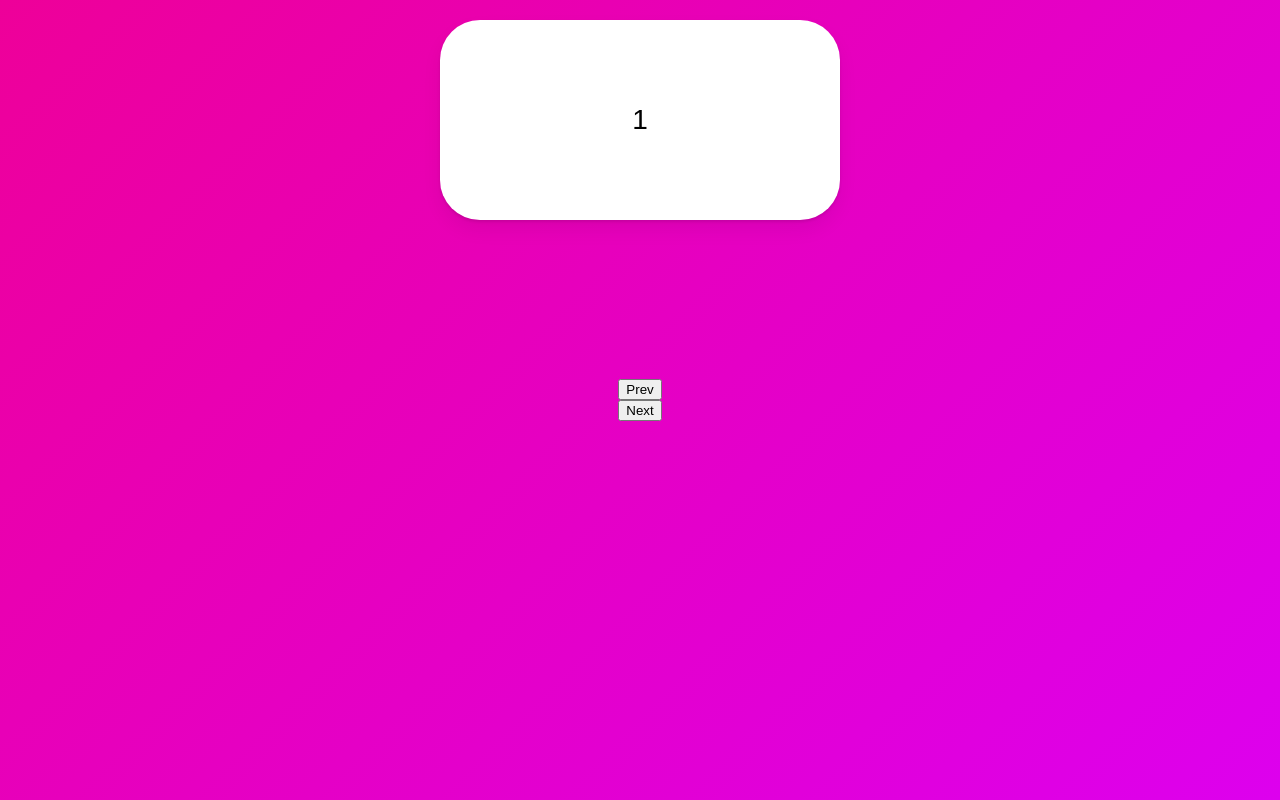
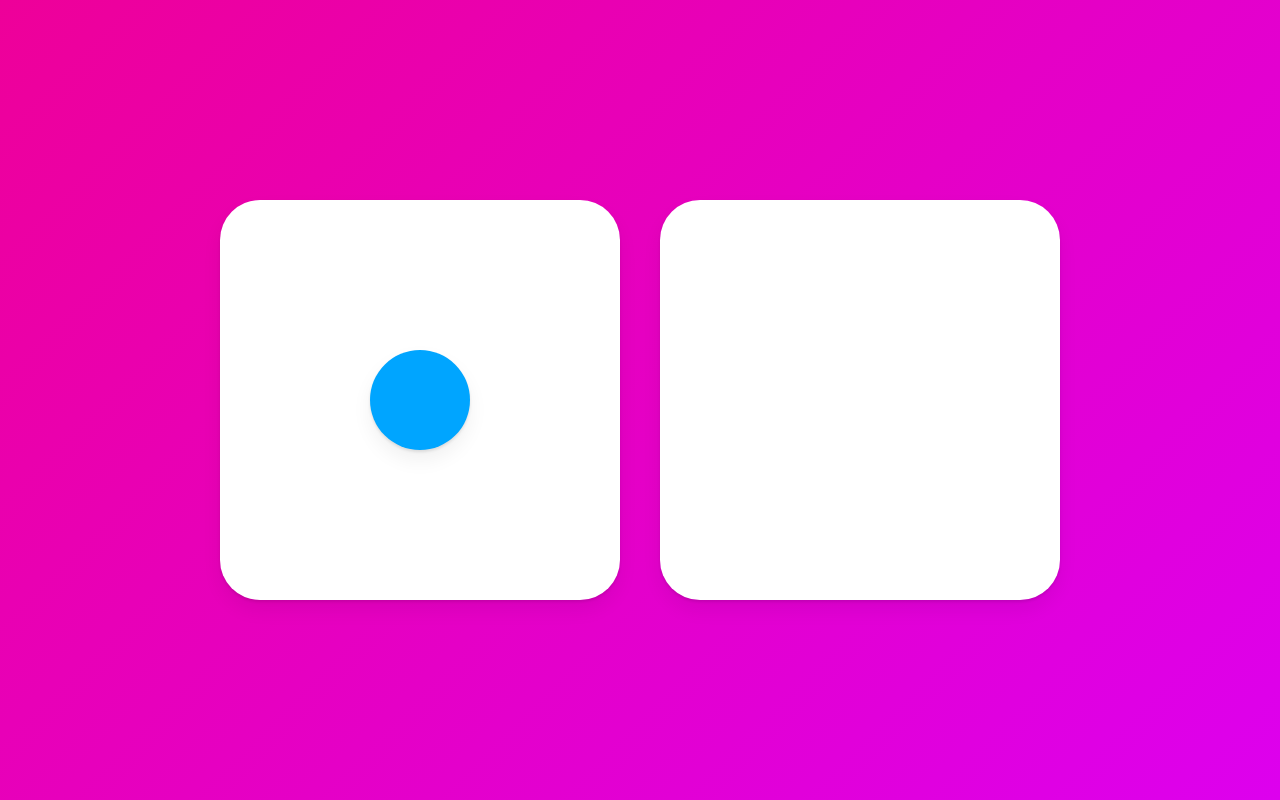
Before and after one commit to myhappyman/framer-motion, a React (Create React App) app: page / in a window 1280 px wide. Built offline with nearby package versions, Linux system fonts and the light colour scheme.

Commit message:
framer의 layout과 layoutId를 통해 컴포넌트를 서로 연결하여 별다른 처리없이 애니메이션을 걸어보았다... 엄청난 메리트이다.

```diff
--- a/src/App.tsx
+++ b/src/App.tsx
@@ -8,81 +8,40 @@
   display: flex;
   justify-content: center;
   align-items: center;
-  flex-direction: column;
 `;
 
 const Box = styled(motion.div)`
+  margin: 20px;
   width: 400px;
-  height: 200px;
+  height: 400px;
   background-color: rgba(255, 255, 255, 1);
   border-radius: 40px;
-  position:absolute;
-  top: 20px;
   display: flex;
   justify-content: center;
   align-items: center;
-  color: #000;
-  font-size: 28px;
   box-shadow: 0 2px 3px rgba(0, 0, 0, 0.1), 0 10px 20px rgba(0, 0, 0, 0.06);
 `;
 
-const boxVariants = {
-  entry: (back:number) => {
-    return {
-      x: 500 * back,
-      opacity: 0,
-      scale: 0
-    }
-  },
-  center: {
-    x:0,
-    opacity: 1,
-    scale: 1,
-    transition: {
-      duration: .5
-    }
-  },
-  exit: (back:number) => {
-    return {
-      x: -500 * back,
-      opacity: 0,
-      scale: 0,
-      rotateX: 180,
-      transition: {
-        duration: .5
-      }
-    }
-  }
-}
+const Circle = styled(motion.div)`
+  background: #00a5ff;
+  height: 100px;
+  width: 100px;
+  border-radius: 50px;
+  box-shadow: 0 2px 3px rgba(0, 0, 0, 0.1), 0 10px 20px rgba(0, 0, 0, 0.06);
+`;
 
 function App() {
-  const [visible, setVisible] = useState(1);
-  const [back, setBack] = useState(1);
-  const onNext = () => {
-    setBack(1);
-    setVisible(prev => prev === 10 ? prev : prev+1);
-  };
-  const onPrev = () => {
-    setBack(-1);
-    setVisible(prev => prev === 1 ? prev : prev-1);
-  };
+  const [clicked, setClicked] = useState(false);
+  const toggleClicked = () => setClicked((prev) => !prev)
 
   return (
-    <Wrapper>
-      <AnimatePresence mode="wait" custom={back}>
-        <Box
-          custom={back}
-          variants={boxVariants}
-          initial="entry"
-          animate="center"
-          exit="exit"
-          key={visible}
-        >
-          {visible}
-        </Box>
-      </AnimatePresence>
-      <button onClick={onPrev}>Prev</button>
-      <button onClick={onNext}>Next</button>
+    <Wrapper onClick={toggleClicked}>
+      <Box>
+        {!clicked ? <Circle layoutId="circle" style={{borderRadius:"50px"}}/> : null}
+      </Box>
+      <Box>
+        {clicked ? <Circle layoutId="circle" style={{borderRadius:"0px"}}/> : null}
+      </Box>
     </Wrapper>
   );
 }
```
Also changed, not shown: src/framer/SlideShow.tsx (added, +90 -0 lines), 1 other file (tests, documents, lock files or other folders).
